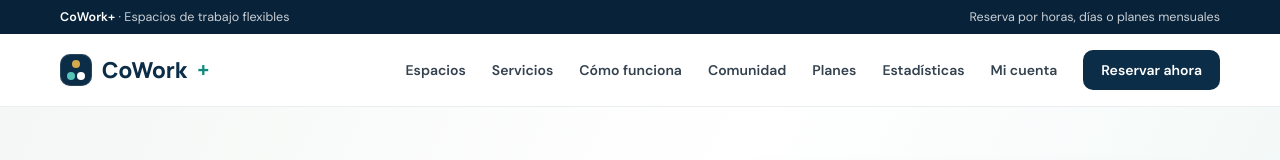
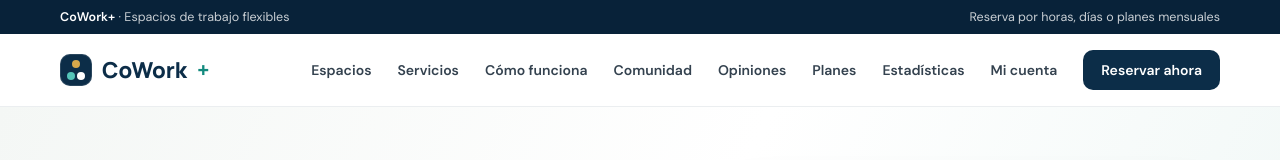
Before and after one commit to jimmycarlosama-sketch/COWORK, a plain HTML site: page index.html in a window 1280 px wide. Shown: the top 160 px of the page. Drawn offline with nearby package versions, Linux system fonts and the light colour scheme; no server answers.

Commit message:
Add link to 'Opiniones' in footer navigation

```diff
--- a/index.html
+++ b/index.html
@@ -260,6 +260,7 @@ footer h4{font-family:'Manrope';font-size:13px;color:white;margin:0 0 10px}
       <a href="#servicios">Servicios</a>
       <a href="#como-funciona">Cómo funciona</a>
       <a href="#comunidad">Comunidad</a>
+      <a href="opiniones.html">Opiniones</a>
       <a href="#planes">Planes</a>
       <a href="#estadisticas" id="statsNavLink">Estadísticas</a>
       <a href="cuenta.html">Mi cuenta</a>
@@ -539,7 +540,7 @@ footer h4{font-family:'Manrope';font-size:13px;color:white;margin:0 0 10px}
 <footer>
   <div class="wrap footer-grid">
     <div><a class="logo" href="#inicio"><span class="logo-mark"></span>CoWork<span>+</span></a><p>Espacios de trabajo flexibles y una comunidad pensada para profesionales, emprendedores y equipos.</p></div>
-    <div><h4>Explora</h4><p><a href="#espacios">Espacios</a><br><a href="#como-funciona">Cómo funciona</a><br><a href="#planes">Planes</a><br><a href="cuenta.html">Mi cuenta</a></p></div>
+    <div><h4>Explora</h4><p><a href="#espacios">Espacios</a><br><a href="#como-funciona">Cómo funciona</a><br><a href="opiniones.html">Opiniones</a><br><a href="#planes">Planes</a><br><a href="cuenta.html">Mi cuenta</a></p></div>
     <div><h4>Servicios</h4><p>Puestos cowork<br>Salas de reuniones<br>Oficinas privadas<br>Conexiones profesionales</p></div>
   </div>
   <div class="wrap footer-bottom">© 2026 CoWork+ · Todos los derechos reservados.</div>
```
